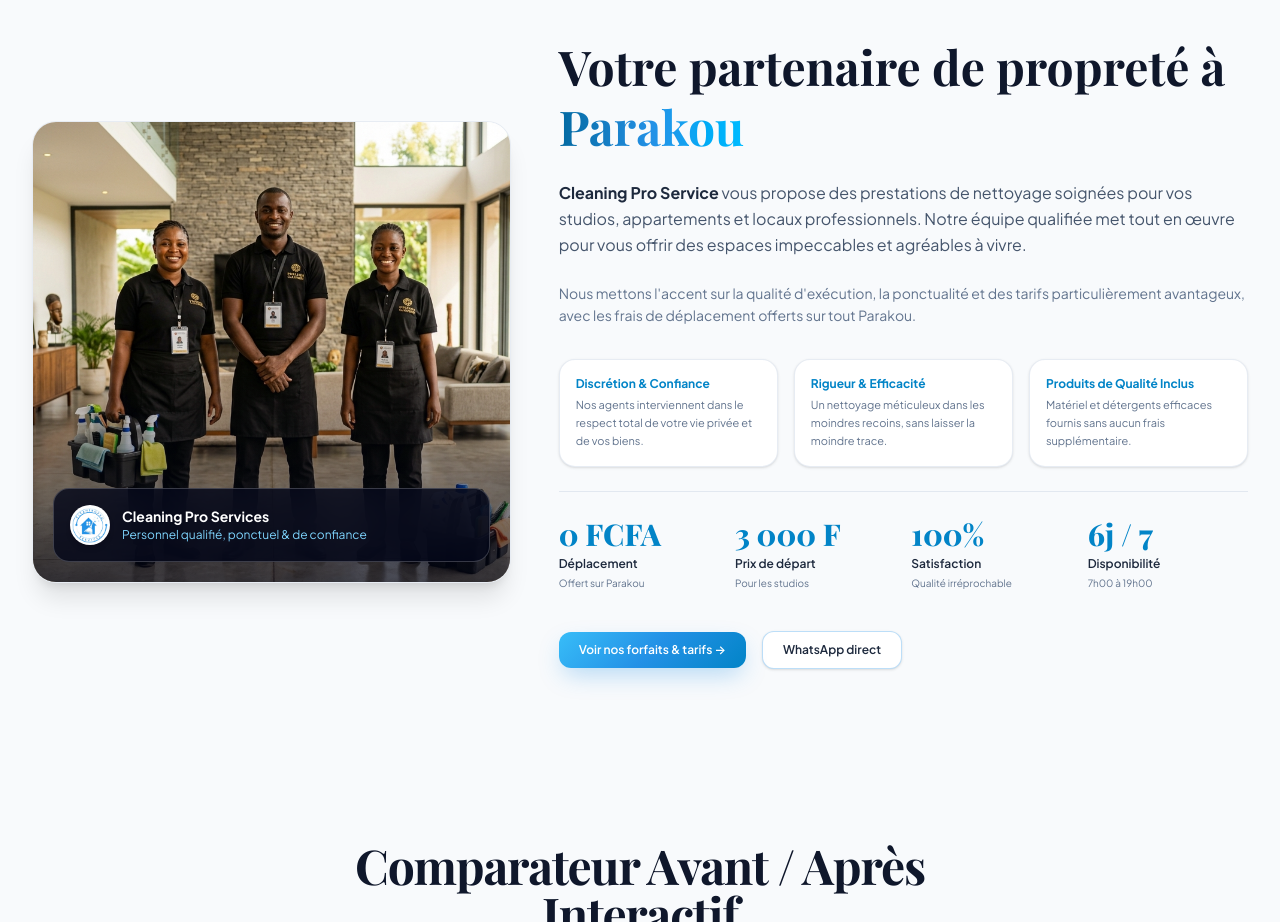
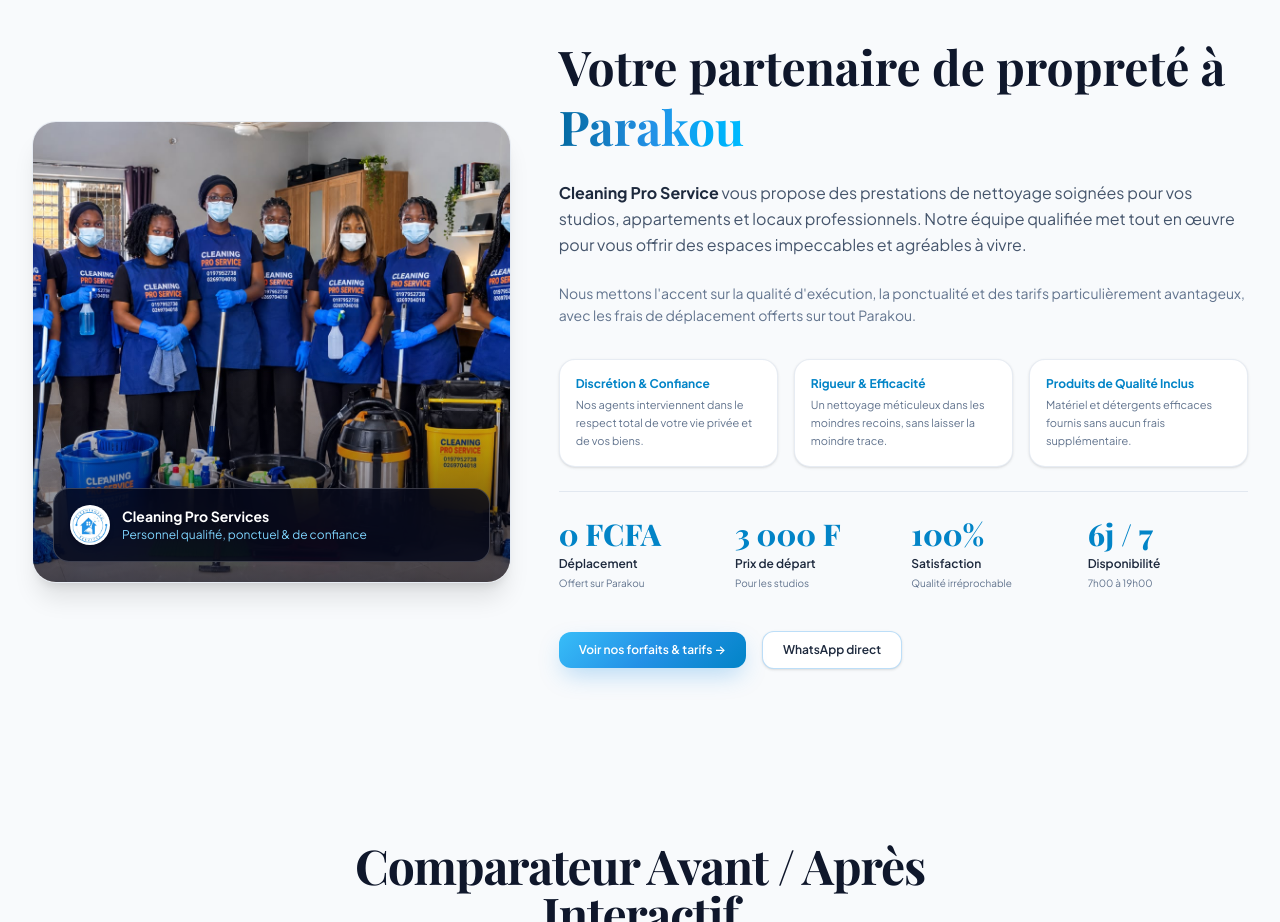
Before and after one commit to Exauce13/Cleaning-Pro-Services, a Nuxt app: page / in a window 1280 px wide. Shown: the part 2280-3202 px from the top of the page. Built offline with nearby package versions, Linux system fonts and the light colour scheme; a web font is replaced by a local one.

Commit message:
ImagesGroupe

```diff
--- a/app/components/home/AboutSection.vue
+++ b/app/components/home/AboutSection.vue
@@ -29,7 +29,7 @@
       <div class="lg:col-span-5 relative">
         <div class="relative overflow-hidden rounded-3xl border border-slate-200/80 bg-white shadow-xl">
           <img
-            src="/images/about_team_csp.jpg"
+            src="/images/cpsgroupe.jpeg"
             alt="Équipe professionnelle de Cleaning Pro Service"
             class="h-[300px] xs:h-[380px] sm:h-[460px] w-full object-cover transition-transform duration-500 hover:scale-105"
           >
```
